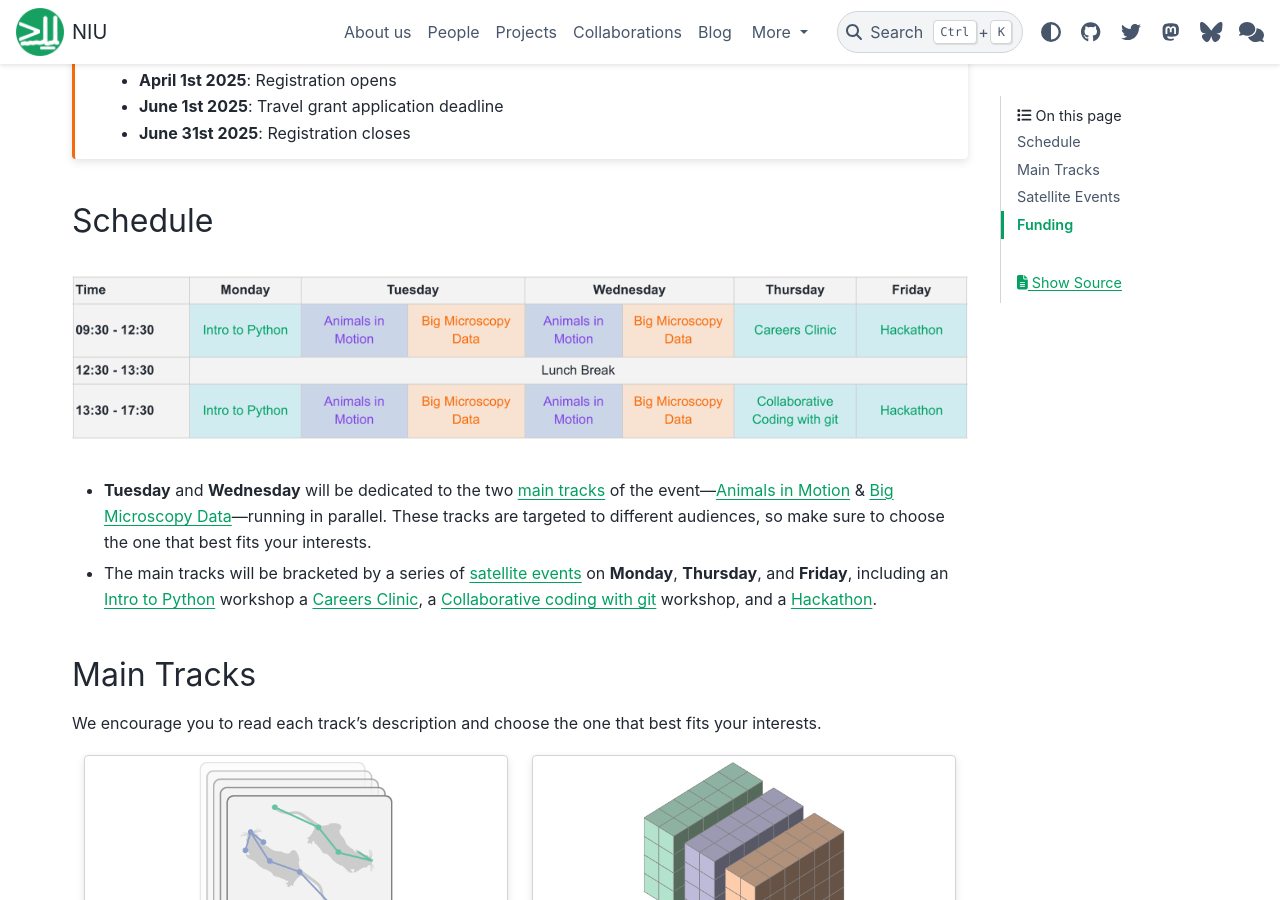
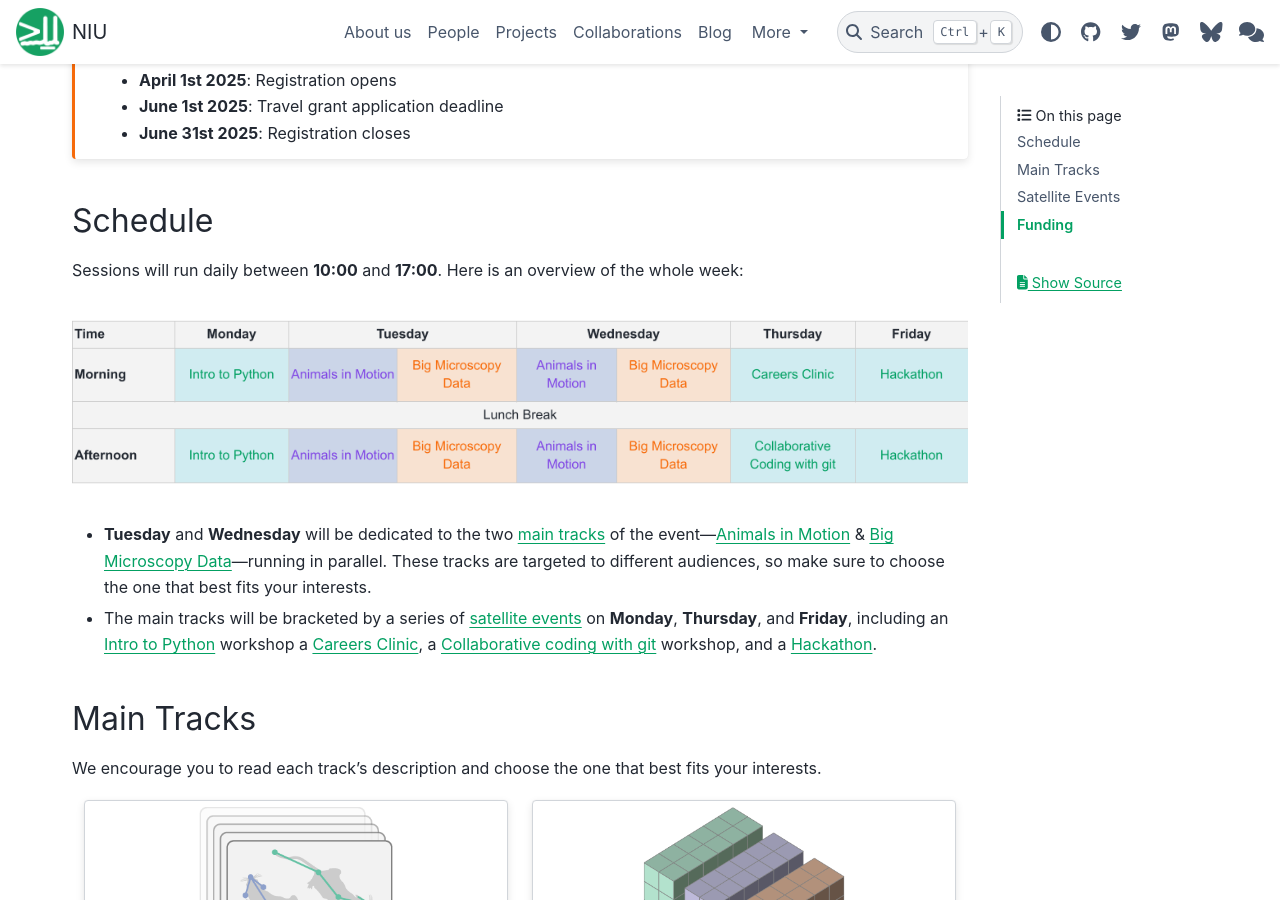
Before and after one commit to neuroinformatics-unit/neuroinformatics-unit.github.io, a Sphinx documentation site: the page built from docs/source/open-software-week/index.md, in a window 1280 px wide and 900 px high, scrolled down 337 px. Built offline with Sphinx 7.4.7 and the PyData theme 0.15.4, drawn with Linux system fonts in a browser that asks for light colours; nearby versions of some CDN libraries.

Commit message:
updated week schedule

```diff
--- a/docs/source/open-software-week/index.md
+++ b/docs/source/open-software-week/index.md
@@ -14,6 +14,9 @@ place in **August 2025** in **London, UK**. This event will bring together resea
 :::
 
 ## Schedule
+
+Sessions will run daily between **10:00** and **17:00**.
+Here is an overview of the whole week:
 
 ![](../_static/osw_images/schedule-2025.png)
 
```
Also changed, not shown: docs/source/_static/osw_images/schedule-2025.png.
